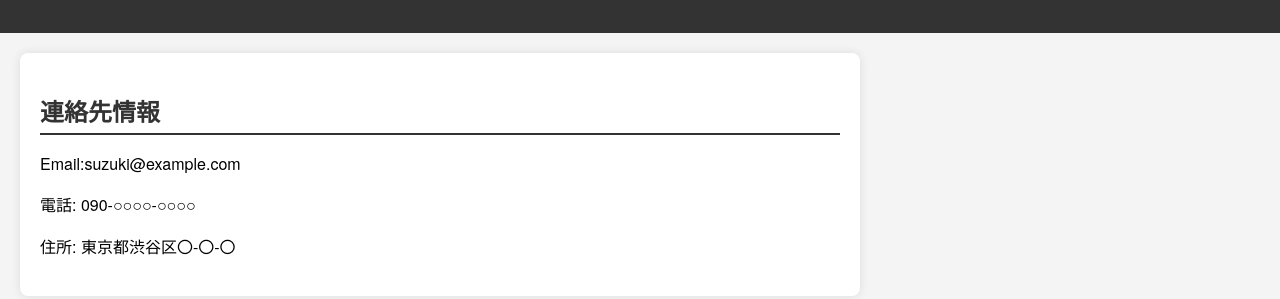
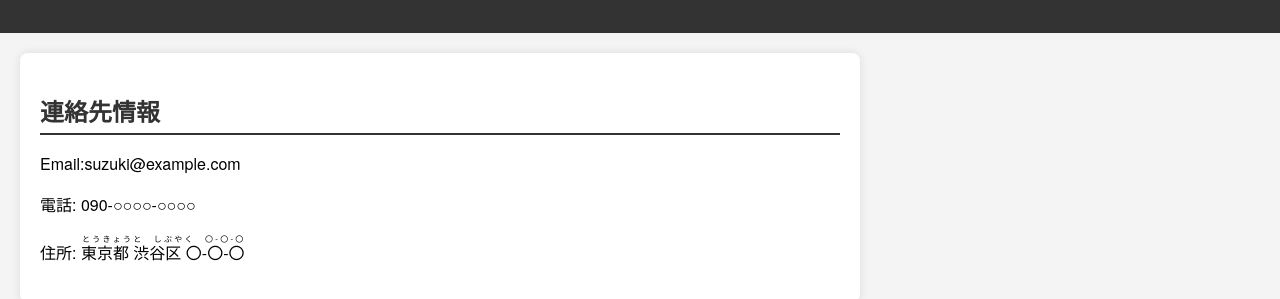
Before and after one commit to suzukikenshin/j-ju0426, a plain HTML site: page contact.html in a window 1280 px wide. Shown: the part 137-436 px from the top of the page. Drawn offline with Linux system fonts and the light colour scheme.

Commit message:
Update contact.html

```diff
--- a/contact.html
+++ b/contact.html
@@ -26,7 +26,7 @@
   <h2>連絡先情報</h2>
   <p>Email:suzuki@example.com</p>
   <p>電話: 090-○○○○-○○○○</p>
-  <p>住所: 東京都渋谷区〇-〇-〇</p>
+  <p>住所: <ruby>東京都 渋谷区 〇-〇-〇<rt>とうきょうと　しぶやく　〇-〇-〇</rt></ruby></p>
  </section>
 
 </body>
```
